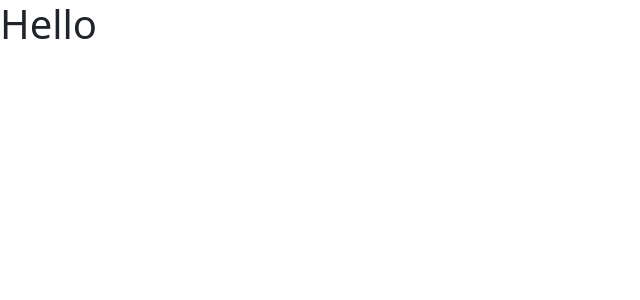
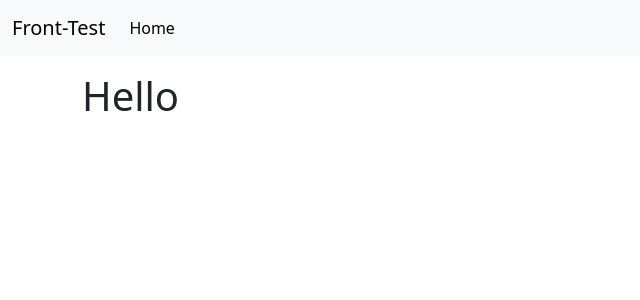
Before and after one commit to PasqualeDiMatteo/frontend_test, a Vue app: page / in a window 1280 px wide. Shown: the top 300 px of the page, without its empty margins (0-640 px from the left). Built offline with nearby package versions, Linux system fonts and the light colour scheme.

Commit message:
added header

```diff
--- a/src/App.vue
+++ b/src/App.vue
@@ -1,11 +1,15 @@
 <script>
+import AppHeader from "./components/AppHeader.vue";
 export default {
-
+  components: { AppHeader }
 };
 </script>
 
 <template>
-  <h1>Hello</h1>
+  <AppHeader />
+  <main class="container my-3">
+    <h1>Hello</h1>
+  </main>
 </template>
 
 <style></style>
--- /dev/null
+++ b/src/components/AppHeader.vue
@@ -0,0 +1,26 @@
+<script>
+export default {
+    name: "App Header",
+}
+</script>
+
+<template>
+    <nav class="navbar navbar-expand-lg bg-body-tertiary">
+        <div class="container-fluid">
+            <a class="navbar-brand" href="#">Front-Test</a>
+            <button class="navbar-toggler" type="button" data-bs-toggle="collapse" data-bs-target="#navbarNav"
+                aria-controls="navbarNav" aria-expanded="false" aria-label="Toggle navigation">
+                <span class="navbar-toggler-icon"></span>
+            </button>
+            <div class="collapse navbar-collapse" id="navbarNav">
+                <ul class="navbar-nav">
+                    <li class="nav-item">
+                        <a class="nav-link active" aria-current="page" href="#">Home</a>
+                    </li>
+                </ul>
+            </div>
+        </div>
+    </nav>
+</template>
+
+<style></style>
```
